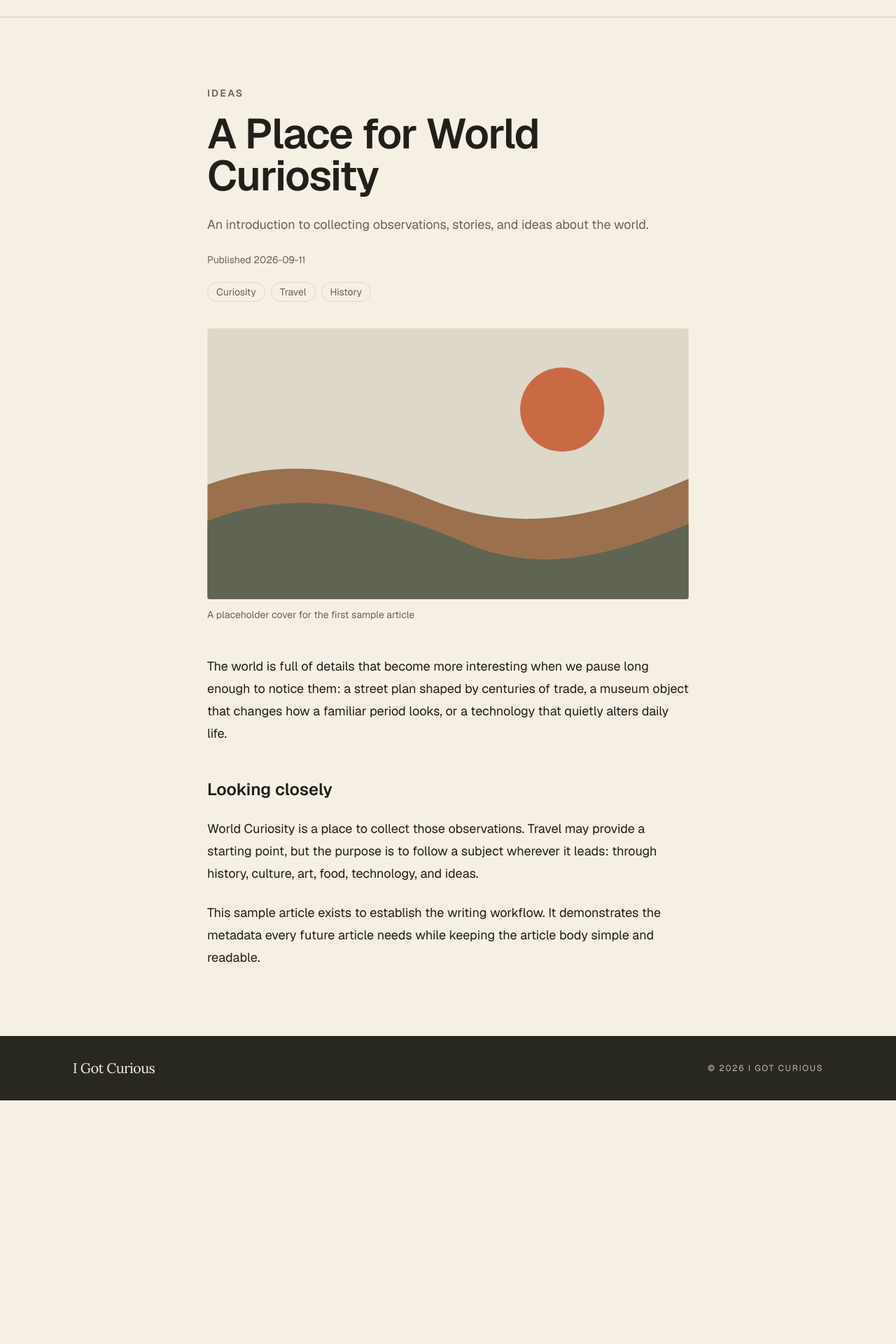
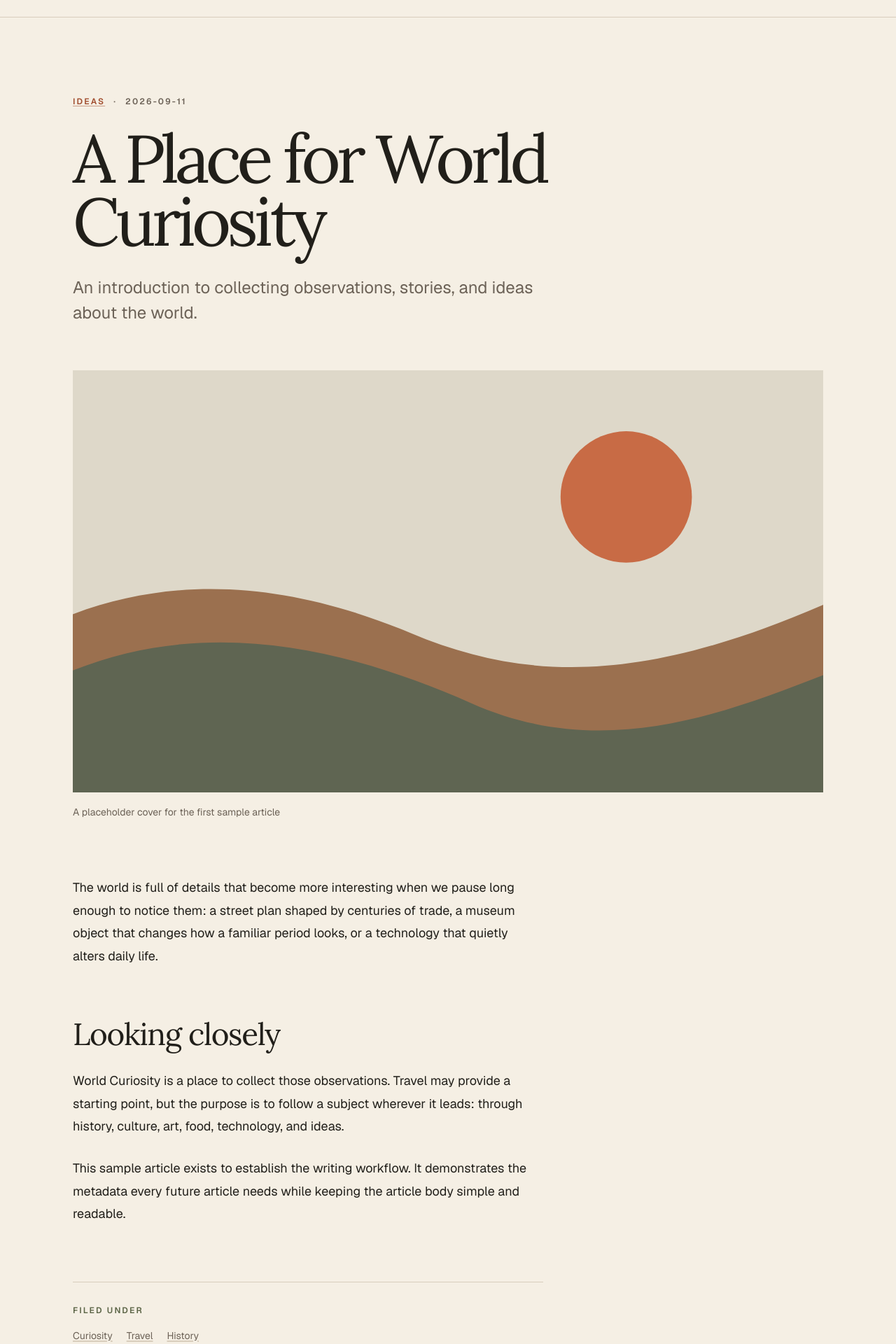
Before and after one commit to Iamgauravtyagii/world-curiosity, a Next.js app: page /articles/a-place-for-world-curiosity in a window 1280 px wide. Shown: the part 120-2040 px from the top of the page at 70% size. Before the commit the page ends 1692 px from the top, so only its background shows below. Built offline with nearby package versions, Linux system fonts and the light colour scheme.

Commit message:
feat: establish editorial article reading experience

```diff
--- a/src/app/articles/[slug]/page.tsx
+++ b/src/app/articles/[slug]/page.tsx
@@ -25,31 +25,67 @@ export default async function ArticlePage({
     article.frontmatter;
 
   return (
-    <main
-      className="mx-auto w-full max-w-3xl px-6 py-16 sm:px-10 sm:py-24"
-      id="main-content"
-    >
+    <main className="flex-1" id="main-content">
+      <article>
+        <header className="mx-auto w-full max-w-6xl px-6 pb-12 pt-20 sm:px-10 sm:pb-16 sm:pt-28">
+          <div className="max-w-4xl">
+            <p className="flex flex-wrap items-center gap-x-3 gap-y-2 text-xs font-semibold uppercase tracking-[0.18em]">
               <Link
-        className="text-sm font-semibold uppercase tracking-[0.16em] text-muted hover:underline"
+                className="text-rust underline decoration-rust/50 underline-offset-4 hover:text-olive"
                 href={`/categories/${toSlug(category)}`}
               >
                 {category}
               </Link>
-      <h1 className="mt-4 text-4xl font-semibold tracking-tight sm:text-6xl">
+              <span aria-hidden="true" className="text-muted">
+                ·
+              </span>
+              <time className="text-muted" dateTime={date}>
+                {date}
+              </time>
+            </p>
+            <h1 className="mt-7 max-w-4xl font-display text-5xl leading-[0.94] tracking-[-0.06em] sm:text-7xl lg:text-8xl">
               {title}
             </h1>
-      <p className="mt-6 max-w-2xl text-lg leading-8 text-muted">
+            <p className="mt-8 max-w-2xl text-xl leading-8 text-muted sm:text-2xl sm:leading-9">
               {description}
             </p>
-      <time className="mt-6 block text-sm text-muted" dateTime={date}>
-        Published {date}
-      </time>
-      <nav aria-label="Article tags" className="mt-6">
-        <ul className="flex flex-wrap gap-2">
+          </div>
+        </header>
+
+        <figure className="mx-auto w-full max-w-6xl px-6 sm:px-10">
+          <div className="bg-olive/10">
+            <Image
+              alt={coverImage.alt}
+              className="h-auto w-full"
+              height={900}
+              priority
+              sizes="(min-width: 1280px) 1152px, (min-width: 640px) calc(100vw - 5rem), calc(100vw - 3rem)"
+              src={coverImage.src}
+              width={1600}
+            />
+          </div>
+          {coverImage.caption ? (
+            <figcaption className="mt-4 max-w-2xl text-sm leading-6 text-muted">
+              {coverImage.caption}
+            </figcaption>
+          ) : null}
+        </figure>
+
+        <div className="mx-auto w-full max-w-6xl px-6 pb-20 pt-14 sm:px-10 sm:pb-28 sm:pt-20">
+          <div className="article-prose">
+            <MDXRemote source={article.body} />
+          </div>
+
+          <footer className="mt-16 max-w-[42rem] border-t border-border pt-8 sm:mt-20">
+            <p className="text-xs font-semibold uppercase tracking-[0.18em] text-olive">
+              Filed under
+            </p>
+            <nav aria-label="Article tags" className="mt-4">
+              <ul className="flex flex-wrap gap-x-5 gap-y-3">
                 {tags.map((tag) => (
                   <li key={tag}>
                     <Link
-                className="rounded-full border border-black/10 px-3 py-1 text-sm text-muted hover:border-black/30 hover:text-foreground"
+                      className="text-sm text-muted underline decoration-border decoration-2 underline-offset-4 hover:text-foreground hover:decoration-rust"
                       href={`/tags/${toSlug(tag)}`}
                     >
                       {tag}
@@ -58,25 +94,9 @@ export default async function ArticlePage({
                 ))}
               </ul>
             </nav>
-      <figure className="mt-10">
-        <Image
-          alt={coverImage.alt}
-          className="aspect-video w-full rounded-sm object-cover"
-          height={900}
-          priority
-          sizes="(min-width: 1024px) 688px, (min-width: 640px) calc(100vw - 5rem), calc(100vw - 3rem)"
-          src={coverImage.src}
-          width={1600}
-        />
-        {coverImage.caption ? (
-          <figcaption className="mt-3 text-sm text-muted">
-            {coverImage.caption}
-          </figcaption>
-        ) : null}
-      </figure>
-      <div className="mt-12 text-lg leading-8 [&_h2]:mt-12 [&_h2]:text-2xl [&_h2]:font-semibold [&_p]:mt-6">
-        <MDXRemote source={article.body} />
+          </footer>
         </div>
+      </article>
     </main>
   );
 }
--- a/src/app/globals.css
+++ b/src/app/globals.css
@@ -60,3 +60,131 @@ a {
   outline: 2px solid var(--focus-ring);
   outline-offset: 3px;
 }
+
+.article-prose {
+  max-width: 42rem;
+  font-size: 1.0625rem;
+  line-height: 1.8;
+}
+
+.article-prose > :first-child {
+  margin-top: 0;
+}
+
+.article-prose p {
+  margin-top: 1.75rem;
+}
+
+.article-prose h2,
+.article-prose h3 {
+  font-family: var(--font-lora), Georgia, serif;
+  letter-spacing: -0.03em;
+}
+
+.article-prose h2 {
+  margin-top: 4.5rem;
+  font-size: clamp(2rem, 5vw, 2.75rem);
+  line-height: 1.05;
+}
+
+.article-prose h3 {
+  margin-top: 3rem;
+  font-size: 1.5rem;
+  line-height: 1.2;
+}
+
+.article-prose :is(ul, ol) {
+  margin-top: 1.75rem;
+  padding-left: 1.4rem;
+}
+
+.article-prose ul {
+  list-style: disc;
+}
+
+.article-prose ol {
+  list-style: decimal;
+}
+
+.article-prose li + li {
+  margin-top: 0.5rem;
+}
+
+.article-prose a {
+  color: var(--rust);
+  text-decoration-line: underline;
+  text-decoration-thickness: 0.08em;
+  text-underline-offset: 0.18em;
+}
+
+.article-prose a:hover {
+  color: var(--olive);
+}
+
+.article-prose strong {
+  font-weight: 700;
+}
+
+.article-prose em {
+  font-style: italic;
+}
+
+.article-prose blockquote {
+  margin-top: 3rem;
+  border-left: 2px solid var(--rust);
+  padding-left: 1.5rem;
+  color: var(--olive);
+  font-family: var(--font-lora), Georgia, serif;
+  font-size: clamp(1.5rem, 4vw, 2rem);
+  font-style: italic;
+  line-height: 1.3;
+}
+
+.article-prose blockquote p {
+  margin-top: 0;
+}
+
+.article-prose :not(pre) > code {
+  border: 1px solid var(--border);
+  background: color-mix(in srgb, var(--olive) 10%, transparent);
+  padding: 0.1em 0.3em;
+  color: var(--ink);
+  font-size: 0.9em;
+}
+
+.article-prose pre {
+  margin-top: 2.5rem;
+  overflow-x: auto;
+  background: var(--cinema);
+  padding: 1.25rem;
+  color: var(--cinema-foreground);
+  font-size: 0.9rem;
+  line-height: 1.6;
+}
+
+.article-prose pre code {
+  border: 0;
+  background: transparent;
+  padding: 0;
+  color: inherit;
+  font-size: inherit;
+}
+
+.article-prose hr {
+  margin-top: 4rem;
+  border: 0;
+  border-top: 1px solid var(--border);
+}
+
+.article-prose img {
+  display: block;
+  width: 100%;
+  height: auto;
+  margin-top: 2.5rem;
+}
+
+@media (min-width: 640px) {
+  .article-prose {
+    font-size: 1.125rem;
+  }
+}
```
Lines whose indentation alone changed are shown as unchanged.
